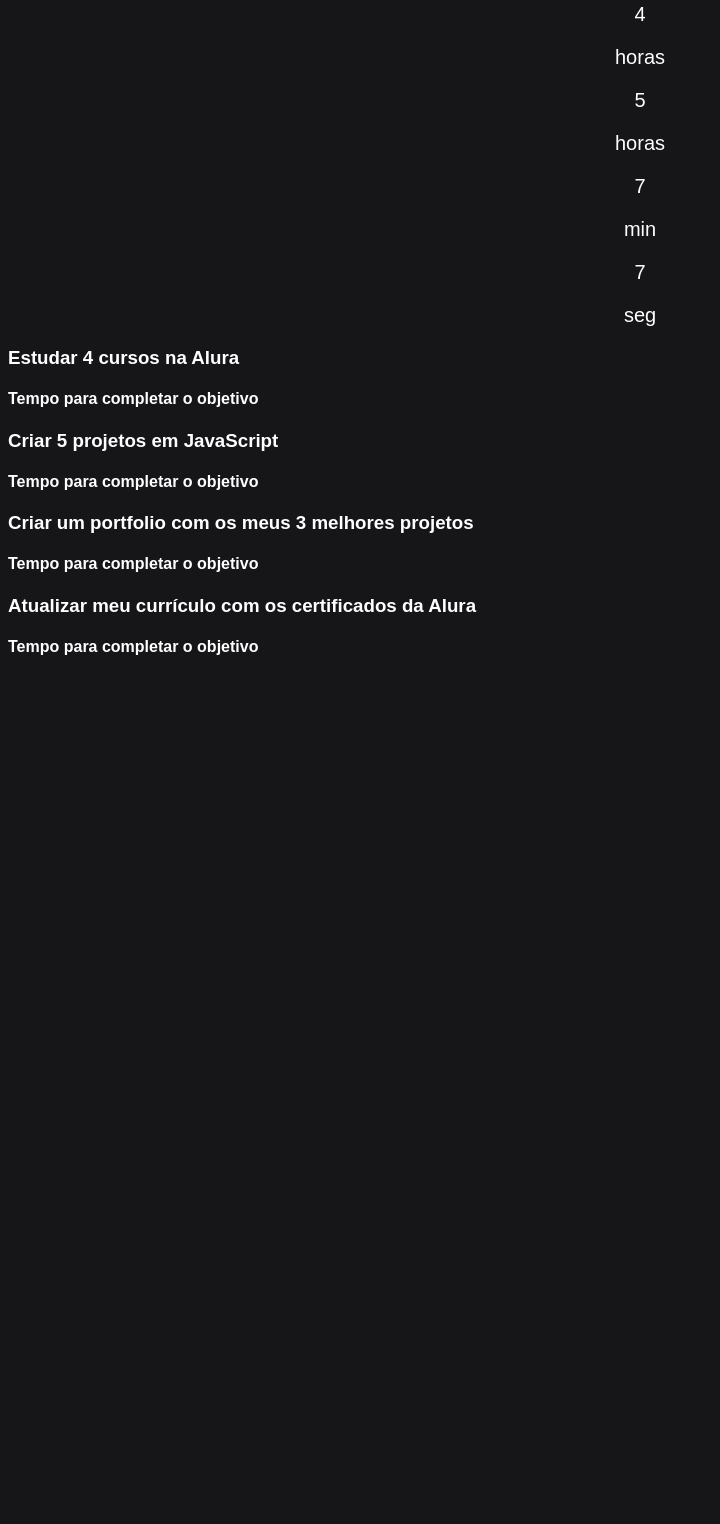
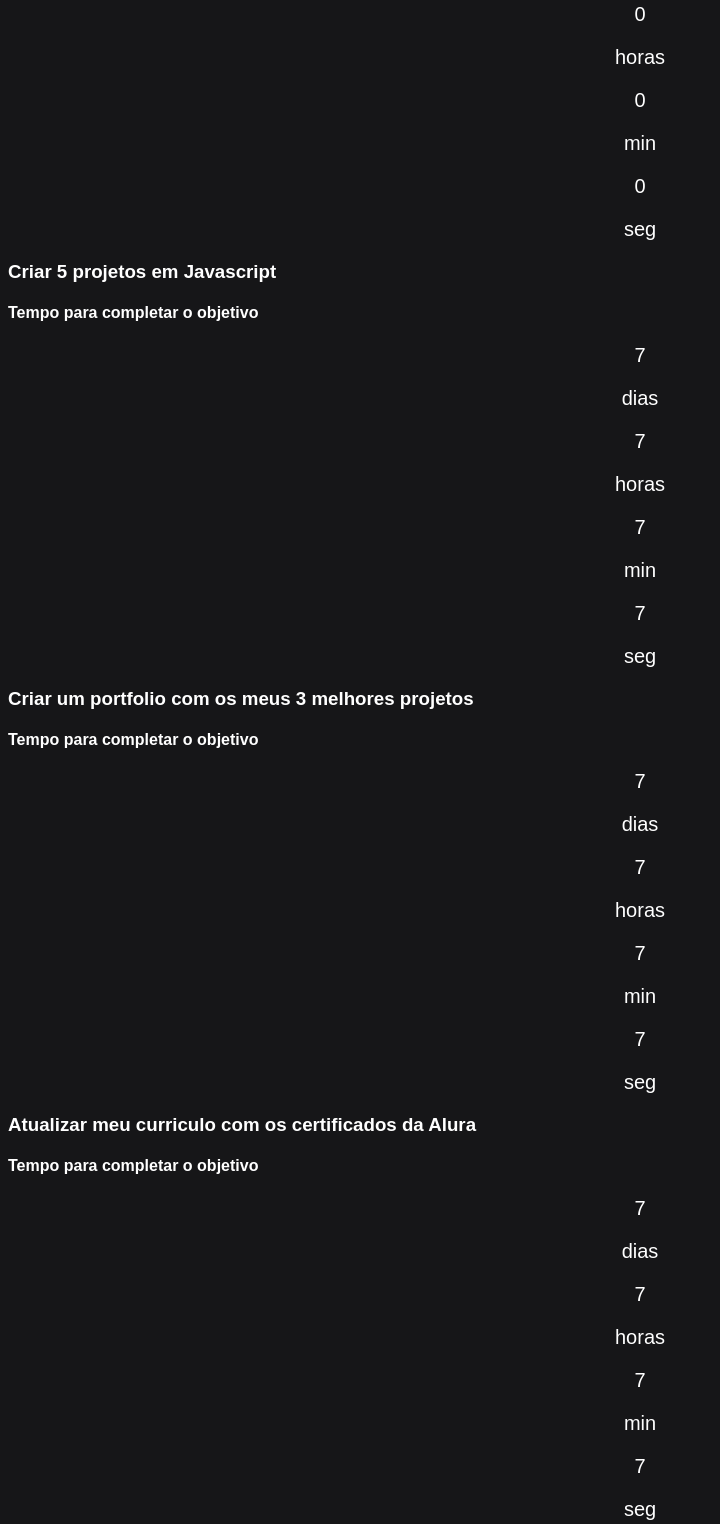
Before and after one commit to licesantos/2024, a plain HTML site: page index.html in a window 1280 px wide. Shown: the part 313-1837 px from the top of the page, without its empty margins (0-720 px from the left). Before the commit the page ends 990 px from the top, so only its background shows below. Drawn offline with Linux system fonts and the light colour scheme.

Commit message:
Update index.html

```diff
--- a/index.html
+++ b/index.html
@@ -1,5 +1,6 @@
 <!DOCTYPE html>
 <html lang="pt-br">
+
 <head>
     <meta charset="UTF-8">
     <meta name="viewport" content="width=device-width, initial-scale=1.0">
@@ -10,73 +11,106 @@
 <body>
     <section class="conteudo-principal">
         <h2 class="titulo-principal">Meus Objetivos do ano<span>_</span></h2>
+        <div class="conteudo">
             <div class="botoes">
                 <button class="botao ativo">Cursos na Alura</button>
                 <button class="botao">Criar projetos em Javascript</button>
                 <button class="botao">Criar um portfolio</button>
                 <button class="botao">Atualizar meu currículo</button>
             </div>
-
             <div class="abas-textos">
                 <div class="aba-conteudo ativo">
                     <h3 class="aba-conteudo-titulo-principal">Estudar 4 cursos na Alura</h3>
                     <h4 class="aba-conteudo-titulo-secundario">Tempo para completar o objetivo</h4>
                     <div class="contador">
                         <div class="contador-digito">
-                            <p class="contador-digito-numero">30</p>
+                            <p class="contador-digito-numero" id="dias0">7</p>
                             <p class="contador-digito-texto">dias</p>
                         </div>
                         <div class="contador-digito">
-                             <p class="contador-digito-numero">4</p>
+                            <p class="contador-digito-numero" id="horas0">7</p>
                             <p class="contador-digito-texto">horas</p>
                         </div>
                         <div class="contador-digito">
-                             <p class="contador-digito-numero">5</p>
+                            <p class="contador-digito-numero" id="min0">7</p>
+                            <p class="contador-digito-texto">min</p>
+                        </div>
+                        <div class="contador-digito">
+                            <p class="contador-digito-numero" id="seg0">7</p>
+                            <p class="contador-digito-texto">seg</p>
+                        </div>
+                    </div>
+                </div>
+                <div class="aba-conteudo">
+                    <h3 class="aba-conteudo-titulo-principal">Criar 5 projetos em Javascript</h3>
+                    <h4 class="aba-conteudo-titulo-secundario">Tempo para completar o objetivo</h4>
+                    <div class="contador">
+                        <div class="contador-digito">
+                            <p class="contador-digito-numero" id="dias1">7</p>
+                            <p class="contador-digito-texto">dias</p>
+                        </div>
+                        <div class="contador-digito">
+                            <p class="contador-digito-numero" id="horas1">7</p>
                             <p class="contador-digito-texto">horas</p>
                         </div>
                         <div class="contador-digito">
-                              <p class="contador-digito-numero">7</p>
+                            <p class="contador-digito-numero" id="min1">7</p>
                             <p class="contador-digito-texto">min</p>
                         </div>
                         <div class="contador-digito">
-                              <p class="contador-digito-numero">7</p>
+                            <p class="contador-digito-numero" id="seg1">7</p>
+                            <p class="contador-digito-texto">seg</p>
+                        </div>
+                    </div>
+                </div>
+                <div class="aba-conteudo">
+                    <h3 class="aba-conteudo-titulo-principal">Criar um portfolio com os meus 3 melhores projetos</h3>
+                    <h4 class="aba-conteudo-titulo-secundario">Tempo para completar o objetivo</h4>
+                    <div class="contador">
+                        <div class="contador-digito">
+                            <p class="contador-digito-numero" id="dias2">7</p>
+                            <p class="contador-digito-texto">dias</p>
+                        </div>
+                        <div class="contador-digito">
+                            <p class="contador-digito-numero" id="horas2">7</p>
+                            <p class="contador-digito-texto">horas</p>
+                        </div>
+                        <div class="contador-digito">
+                            <p class="contador-digito-numero" id="min2">7</p>
+                            <p class="contador-digito-texto">min</p>
+                        </div>
+                        <div class="contador-digito">
+                            <p class="contador-digito-numero" id="seg2">7</p>
+                            <p class="contador-digito-texto">seg</p>
+                        </div>
+                    </div>
+                </div>
+                <div class="aba-conteudo">
+                    <h3 class="aba-conteudo-titulo-principal">Atualizar meu curriculo com os certificados da Alura</h3>
+                    <h4 class="aba-conteudo-titulo-secundario">Tempo para completar o objetivo</h4>
+                    <div class="contador">
+                        <div class="contador-digito">
+                            <p class="contador-digito-numero" id="dias3">7</p>
+                            <p class="contador-digito-texto">dias</p>
+                        </div>
+                        <div class="contador-digito">
+                            <p class="contador-digito-numero" id="horas3">7</p>
+                            <p class="contador-digito-texto">horas</p>
+                        </div>
+                        <div class="contador-digito">
+                            <p class="contador-digito-numero" id="min3">7</p>
+                            <p class="contador-digito-texto">min</p>
+                        </div>
+                        <div class="contador-digito">
+                            <p class="contador-digito-numero" id="seg3">7</p>
                             <p class="contador-digito-texto">seg</p>
                         </div>
                     </div>
                 </div>
             </div>
         </div>
-        </div>
-
-
-        <div class="abas-textos">
-                <div class="aba-conteudo">
-                    <h3 class="aba-conteudo-titulo-principal">Estudar 4 cursos na Alura</h3>
-                    <h4 class="aba-conteudo-titulo-secundario">Tempo para completar o objetivo</h4>
-                </div>
-                <div class="aba-conteudo">
-                    <h3 class="aba-conteudo-titulo-principal">Criar 5 projetos em JavaScript</h3>
-                    <h4 class="aba-conteudo-titulo-secundario">Tempo para completar o objetivo</h4>
-                </div>
-                <div class="aba-conteudo">
-                    <h3 class="aba-conteudo-titulo-principal">Criar um portfolio com os meus 3 melhores projetos</h3>
-                    <h4 class="aba-conteudo-titulo-secundario">Tempo para completar o objetivo</h4>
-                </div>
-                <div class="aba-conteudo">
-                    <h3 class="aba-conteudo-titulo-principal">Atualizar meu currículo com os certificados da Alura</h3>
-                    <h4 class="aba-conteudo-titulo-secundario">Tempo para completar o objetivo</h4>
-                </div>
-            </div>
-
-
-
-        </div>
-
-
-
     </section>
     <script src="main.js"></script>
 </body>
 
-
 </html>
```
Lines whose indentation alone changed are shown as unchanged.
